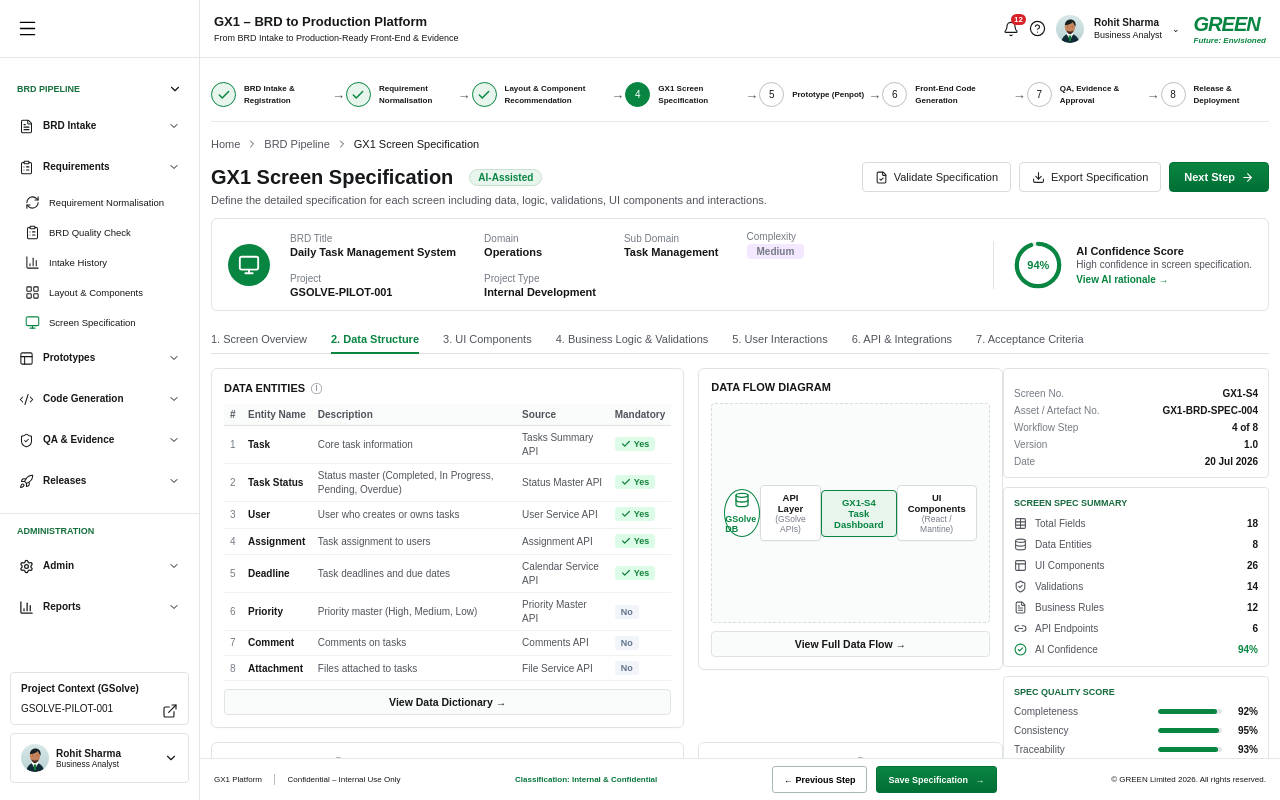
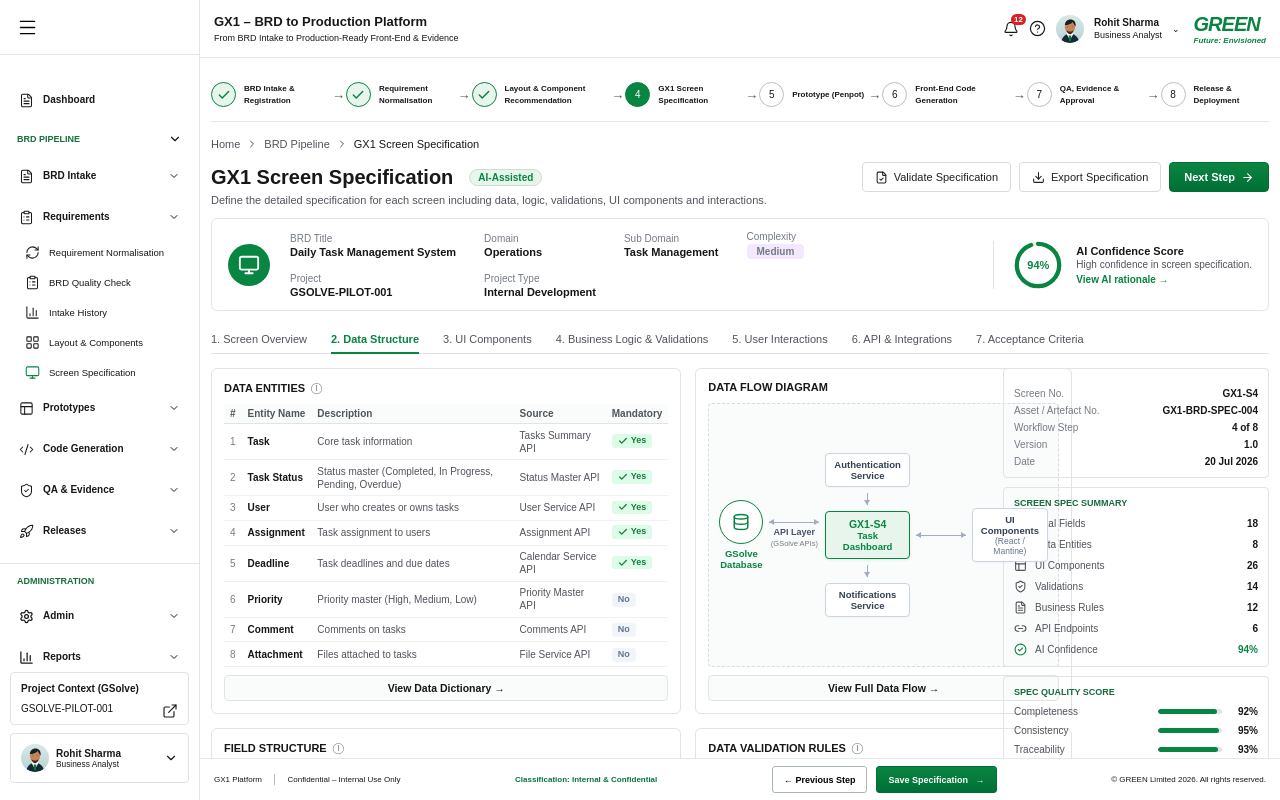
Before and after one commit to waaj529/GX1, a Next.js app: page / in a window 1280 px wide. Shown: the top 800 px of the page. Built offline with nearby package versions, Linux system fonts and the light colour scheme.

Commit message:
fix: refine Step 4 Data Flow Diagram architecture layout, sidebar Dashboard link, and table cell padding to match target spec Image 3

```diff
--- a/app/page.tsx
+++ b/app/page.tsx
@@ -245,7 +245,7 @@ export default function Home(){
  };
 
  return <div className="shell">
-  <aside className="sidebar"><div className="brand"><button className="hamb" aria-label="Open navigation"><I n="menu"/></button><div><div className="logo">GX1</div><small>Platform</small></div></div><div className="nav-scroll"><p className="group">BRD PIPELINE <ChevronDown size={14}/></p>{nav.map(([i,name],x)=><div key={name} role="button" tabIndex={0} onClick={()=>{
+  <aside className="sidebar"><div className="brand"><button className="hamb" aria-label="Open navigation"><I n="menu"/></button><div><div className="logo">GX1</div><small>Platform</small></div></div><div className="nav-scroll"><div className="nav" style={{ marginBottom: 12 }}><NavIcon name="intake"/><span className="nav-label">Dashboard</span></div><p className="group">BRD PIPELINE <ChevronDown size={14}/></p>{nav.map(([i,name],x)=><div key={name} role="button" tabIndex={0} onClick={()=>{
     setActiveNav(x);
     if(x===0||x===1) setActiveStep(0);
     if(x===2) setActiveStep(1);
--- a/app/screen-specification/ScreenSpecificationWorkspace.tsx
+++ b/app/screen-specification/ScreenSpecificationWorkspace.tsx
@@ -223,28 +223,41 @@ export function ScreenSpecificationWorkspace({
 
             <div className="spec-flow-container">
               <div className="spec-flow-diagram">
-                {/* DB Node */}
-                <div className="spec-flow-db">
-                  <Database size={16} style={{ marginBottom: 2 }} />
-                  GSolve DB
+                {/* Left DB */}
+                <div className="spec-flow-node-db">
+                  <div className="spec-db-icon-wrap">
+                    <Database size={18} />
+                  </div>
+                  <span>GSolve Database</span>
                 </div>
 
-                {/* API Node */}
-                <div className="spec-flow-node">
-                  <span>API Layer</span>
-                  <small style={{ fontWeight: 'normal', color: '#757b84', fontSize: '8.5px' }}>(GSolve APIs)</small>
+                {/* Connector 1 */}
+                <div className="spec-flow-connector">
+                  <span className="spec-connector-line" />
+                  <span className="spec-connector-label">API Layer<br /><small style={{ fontWeight: 'normal', color: '#757b84' }}>(GSolve APIs)</small></span>
                 </div>
 
-                {/* Center Main Node */}
-                <div className="spec-flow-node highlight">
-                  <strong>GX1-S4</strong>
-                  <span>Task Dashboard</span>
+                {/* Center Column */}
+                <div className="spec-flow-center-col">
+                  <div className="spec-flow-node-sub">Authentication Service</div>
+                  <div className="spec-flow-arrow-vert" />
+                  <div className="spec-flow-node-main">
+                    <strong>GX1-S4</strong>
+                    <span>Task Dashboard</span>
+                  </div>
+                  <div className="spec-flow-arrow-vert" />
+                  <div className="spec-flow-node-sub">Notifications Service</div>
                 </div>
 
-                {/* UI Node */}
-                <div className="spec-flow-node">
+                {/* Connector 2 */}
+                <div className="spec-flow-connector">
+                  <span className="spec-connector-line" />
+                </div>
+
+                {/* Right UI Node */}
+                <div className="spec-flow-node-sub">
                   <span>UI Components</span>
-                  <small style={{ fontWeight: 'normal', color: '#757b84', fontSize: '8.5px' }}>(React / Mantine)</small>
+                  <small>(React / Mantine)</small>
                 </div>
               </div>
             </div>
--- a/app/screen-specification/spec.css
+++ b/app/screen-specification/spec.css
@@ -1,5 +1,5 @@
 /* ═══════════════════════════════════════════════════════════════════════════
-   Step 4: GX1 Screen Specification — Scoped Styles
+   Step 4: GX1 Screen Specification — Scoped Styles (Pixel Perfect)
 ═══════════════════════════════════════════════════════════════════════════ */
 
 /* ── 2x2 Panels Grid ─────────────────────────────────────────────────────── */
@@ -7,7 +7,7 @@
   display: grid;
   grid-template-columns: 1fr 1fr;
   gap: 14px;
-  align-items: start;
+  align-items: stretch;
 }
 
 .spec-panel {
@@ -41,7 +41,7 @@
 
 .spec-table th {
   text-align: left;
-  padding: 5px 6px;
+  padding: 4px 6px;
   font-weight: 600;
   color: #50545b;
   border-bottom: 1px solid #e1e4e5;
@@ -50,20 +50,20 @@
 }
 
 .spec-table td {
-  padding: 5px 6px;
+  padding: 4.5px 6px;
   border-bottom: 1px solid #f0f2f2;
   vertical-align: middle;
-  line-height: 1.35;
+  line-height: 1.3;
 }
 
 .spec-num-col {
   color: #757b84;
-  width: 18px;
+  width: 16px;
 }
 
 .spec-font-mono {
-  font-family: monospace, sans-serif;
-  font-size: 10px;
+  font-family: SFMono-Regular, Consolas, "Liberation Mono", Menlo, monospace;
+  font-size: 9.5px;
   color: #171717;
   font-weight: 600;
 }
@@ -118,16 +118,16 @@
 
 /* ── Data Flow Diagram ───────────────────────────────────────────────────── */
 .spec-flow-container {
-  height: 220px;
+  flex: 1;
+  min-height: 240px;
   background: #fafbfb;
   border: 1px dashed #d7dbdd;
   border-radius: 4px;
-  padding: 12px;
+  padding: 14px 10px;
   margin-bottom: 8px;
   display: flex;
   align-items: center;
   justify-content: center;
-  position: relative;
 }
 
 .spec-flow-diagram {
@@ -137,50 +137,141 @@
   align-items: center;
   justify-content: space-between;
   position: relative;
+  gap: 6px;
 }
 
-.spec-flow-node {
-  background: #fff;
-  border: 1px solid #d7dbdd;
-  border-radius: 4px;
-  padding: 6px 10px;
-  font-size: 9.5px;
-  font-weight: 600;
-  color: #171717;
+.spec-flow-node-db {
   display: flex;
   flex-direction: column;
   align-items: center;
+  gap: 4px;
+  font-size: 9.5px;
+  font-weight: 600;
+  color: #078541;
+  text-align: center;
+}
+
+.spec-db-icon-wrap {
+  width: 44px;
+  height: 44px;
+  border-radius: 50%;
+  background: #fff;
+  border: 1.5px solid #078541;
+  display: grid;
+  place-items: center;
+  color: #078541;
+  box-shadow: 0 1px 3px rgba(0,0,0,0.04);
+}
+
+.spec-flow-connector {
+  flex: 1;
+  display: flex;
+  flex-direction: column;
+  align-items: center;
+  position: relative;
+  min-width: 50px;
+}
+
+.spec-connector-line {
+  width: 100%;
+  height: 1px;
+  background: #a0aec0;
+  position: relative;
+}
+.spec-connector-line::before,
+.spec-connector-line::after {
+  content: '';
+  position: absolute;
+  top: -3px;
+  width: 0;
+  height: 0;
+  border-style: solid;
+}
+.spec-connector-line::before {
+  left: 0;
+  border-width: 3.5px 5px 3.5px 0;
+  border-color: transparent #a0aec0 transparent transparent;
+}
+.spec-connector-line::after {
+  right: 0;
+  border-width: 3.5px 0 3.5px 5px;
+  border-color: transparent transparent transparent #a0aec0;
+}
+
+.spec-connector-label {
+  font-size: 9px;
+  color: #4a5568;
+  font-weight: 600;
+  text-align: center;
+  margin-top: 4px;
+  line-height: 1.2;
+}
+
+.spec-flow-center-col {
+  display: flex;
+  flex-direction: column;
+  align-items: center;
+  gap: 6px;
+}
+
+.spec-flow-node-sub {
+  background: #fff;
+  border: 1px solid #cbd5e1;
+  border-radius: 4px;
+  padding: 5px 8px;
+  font-size: 9.5px;
+  font-weight: 600;
+  color: #334155;
   text-align: center;
   box-shadow: 0 1px 2px rgba(0,0,0,0.03);
-  z-index: 2;
+  display: flex;
+  flex-direction: column;
+  align-items: center;
+}
+.spec-flow-node-sub small {
+  font-size: 8.5px;
+  color: #64748b;
+  font-weight: normal;
 }
 
-.spec-flow-node.highlight {
+.spec-flow-node-main {
+  background: #e8f5ec;
   border: 1.5px solid #078541;
-  background: #e8f5ec;
+  border-radius: 4px;
+  padding: 6px 12px;
+  font-size: 10px;
   color: #078541;
+  text-align: center;
+  box-shadow: 0 1px 3px rgba(7, 133, 65, 0.1);
+  display: flex;
+  flex-direction: column;
+  align-items: center;
+}
+.spec-flow-node-main strong {
+  font-weight: 700;
+  font-size: 10.5px;
+}
+.spec-flow-node-main span {
+  font-size: 9.5px;
+  font-weight: 600;
 }
 
-.spec-flow-db {
-  width: 48px;
-  height: 48px;
-  background: #fff;
-  border: 1px solid #078541;
-  border-radius: 50%;
-  display: grid;
-  place-items: center;
-  font-size: 9px;
-  font-weight: 600;
-  color: #078541;
+.spec-flow-arrow-vert {
+  width: 1px;
+  height: 12px;
+  background: #a0aec0;
+  position: relative;
 }
-
-.spec-flow-arrows-svg {
+.spec-flow-arrow-vert::after {
+  content: '';
   position: absolute;
-  inset: 0;
-  width: 100%;
-  height: 100%;
-  pointer-events: none;
-  z-index: 1;
+  bottom: 0;
+  left: -3px;
+  width: 0;
+  height: 0;
+  border-style: solid;
+  border-width: 5px 3.5px 0 3.5px;
+  border-color: #a0aec0 transparent transparent transparent;
 }
 
 /* ── Right Rail Cards ────────────────────────────────────────────────────── */
```
